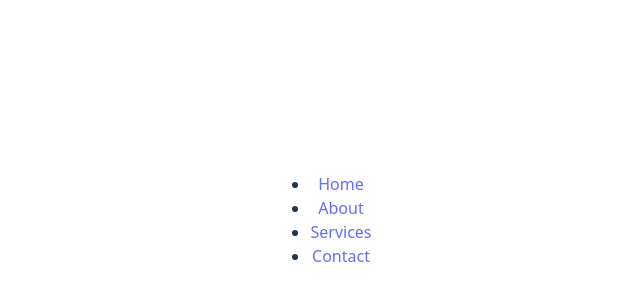
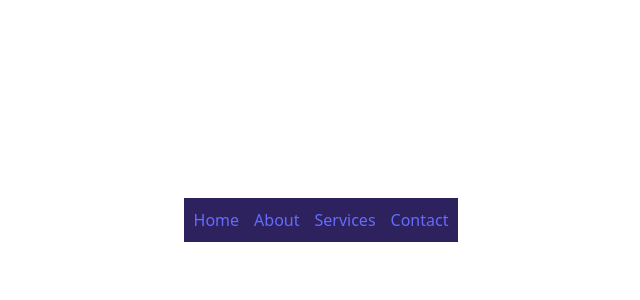
Before and after one commit to ThabangP07/alx-fe-reactjs, a React (Vite) app in the folder my-company/: page / in a window 1280 px wide. Shown: the part 180-480 px from the top of the page, without its empty margins (319-959 px from the left). Built offline with nearby package versions, Linux system fonts and the light colour scheme.

Commit message:
style: add styling for the navbar

```diff
--- a/my-company/src/components/Navbar.jsx
+++ b/my-company/src/components/Navbar.jsx
@@ -2,8 +2,10 @@ import { Link } from "react-router-dom";
 
 function Navbar() {
   return (
-    <nav>
-      <ul>
+    <nav style={{ padding: '10px', backgroundColor: '#2d225eff' }
+    }>
+      <ul style={{ listStyle: 'none', display: 'flex', gap: '15px', margin: 0, padding: 0, justifyContent: 'center'
+       }}>
         <li>
           <Link to="/home">Home</Link>
         </li>
```
